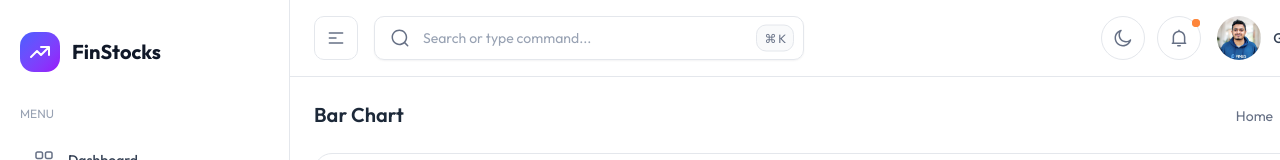
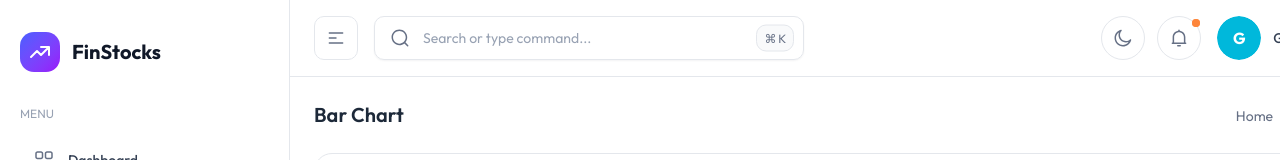
Before and after one commit to shrmaanubhav/FinStocks, a Next.js app in the folder frontend/: page /dashboard/bar-chart in a window 1280 px wide. Shown: the top 160 px of the page. Built offline with nearby package versions, Linux system fonts and the light colour scheme; sample sign-in values are in the browser's storage.

Commit message:
working login

```diff
--- a/frontend/src/app/dashboard/layout.tsx
+++ b/frontend/src/app/dashboard/layout.tsx
@@ -1,10 +1,12 @@
 "use client";
 
 import { useSidebar } from "@/context/SidebarContext";
+import { useUser } from "@/context/UserContext";
 import AppHeader from "@/layout/AppHeader";
 import AppSidebar from "@/layout/AppSidebar";
 import Backdrop from "@/layout/Backdrop";
-import React from "react";
+import React, { useEffect } from "react";
+import { useRouter } from "next/navigation";
 
 export default function AdminLayout({
   children,
@@ -12,6 +14,15 @@ export default function AdminLayout({
   children: React.ReactNode;
 }) {
   const { isExpanded, isHovered, isMobileOpen } = useSidebar();
+  const { isAuthenticated, isLoading } = useUser();
+  const router = useRouter();
+
+  // Redirect to login if not authenticated
+  useEffect(() => {
+    if (!isLoading && !isAuthenticated) {
+      router.push("/signin");
+    }
+  }, [isAuthenticated, isLoading, router]);
 
   // Dynamic class for main content margin based on sidebar state
   const mainContentMargin = isMobileOpen
@@ -19,6 +30,20 @@ export default function AdminLayout({
     : isExpanded || isHovered
     ? "lg:ml-[290px]"
     : "lg:ml-[90px]";
+
+  // Show loading state while checking authentication
+  if (isLoading) {
+    return (
+      <div className="flex items-center justify-center min-h-screen">
+        <div className="text-gray-600 dark:text-gray-400">Loading...</div>
+      </div>
+    );
+  }
+
+  // Don't render dashboard if not authenticated
+  if (!isAuthenticated) {
+    return null;
+  }
 
   return (
     <div className="min-h-screen xl:flex">
--- /dev/null
+++ b/frontend/src/components/common/UserInitialAvatar.tsx
@@ -0,0 +1,37 @@
+import React from "react";
+
+interface UserInitialAvatarProps {
+  name?: string;
+  className?: string;
+}
+
+export default function UserInitialAvatar({
+  name = "User",
+  className = "h-11 w-11",
+}: UserInitialAvatarProps) {
+  // Get the first letter of the name
+  const initial = (name || "U").charAt(0).toUpperCase();
+
+  // Generate a consistent color based on the initial
+  const colors = [
+    "bg-red-500",
+    "bg-blue-500",
+    "bg-green-500",
+    "bg-purple-500",
+    "bg-pink-500",
+    "bg-indigo-500",
+    "bg-yellow-500",
+    "bg-cyan-500",
+  ];
+
+  const colorIndex = initial.charCodeAt(0) % colors.length;
+  const bgColor = colors[colorIndex];
+
+  return (
+    <div
+      className={`flex items-center justify-center rounded-full font-bold text-white ${bgColor} ${className}`}
+    >
+      {initial}
+    </div>
+  );
+}
--- a/frontend/src/components/header/UserDropdown.tsx
+++ b/frontend/src/components/header/UserDropdown.tsx
@@ -1,11 +1,11 @@
 "use client";
-import Image from "next/image";
 import Link from "next/link";
 import React, { useState } from "react";
 import { useRouter } from "next/navigation";
 import { Dropdown } from "../ui/dropdown/Dropdown";
 import { DropdownItem } from "../ui/dropdown/DropdownItem";
 import { useUser } from "@/context/UserContext";
+import UserInitialAvatar from "../common/UserInitialAvatar";
 
 export default function UserDropdown() {
   const [isOpen, setIsOpen] = useState(false);
@@ -29,7 +29,6 @@ export default function UserDropdown() {
 
   const userName = userProfile?.name || "Guest User";
   const displayEmail = userEmail || "guest@example.com";
-  const userImage = "/images/user/owner.jpg";
 
   return (
     <div className="relative">
@@ -37,13 +36,8 @@ export default function UserDropdown() {
         onClick={toggleDropdown}
         className="flex items-center text-gray-700 dark:text-gray-400 dropdown-toggle"
       >
-        <span className="mr-3 overflow-hidden rounded-full h-11 w-11">
-          <Image
-            width={44}
-            height={44}
-            src={userImage}
-            alt="User"
-          />
+        <span className="mr-3 overflow-hidden rounded-full">
+          <UserInitialAvatar name={userName} className="h-11 w-11" />
         </span>
 
         <span className="block mr-1 font-medium text-theme-sm">{userName}</span>
```
Also changed, not shown: 1 other file (tests, documents, lock files or other folders).
